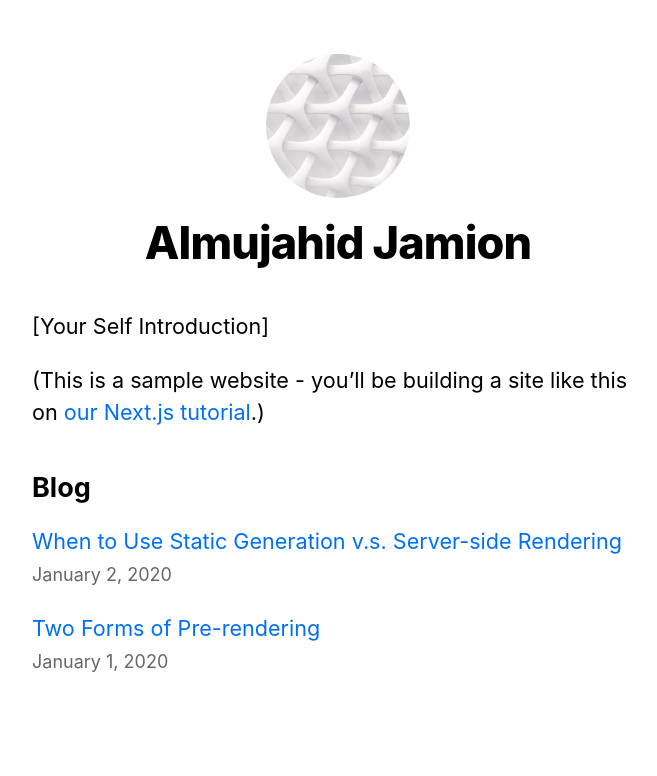
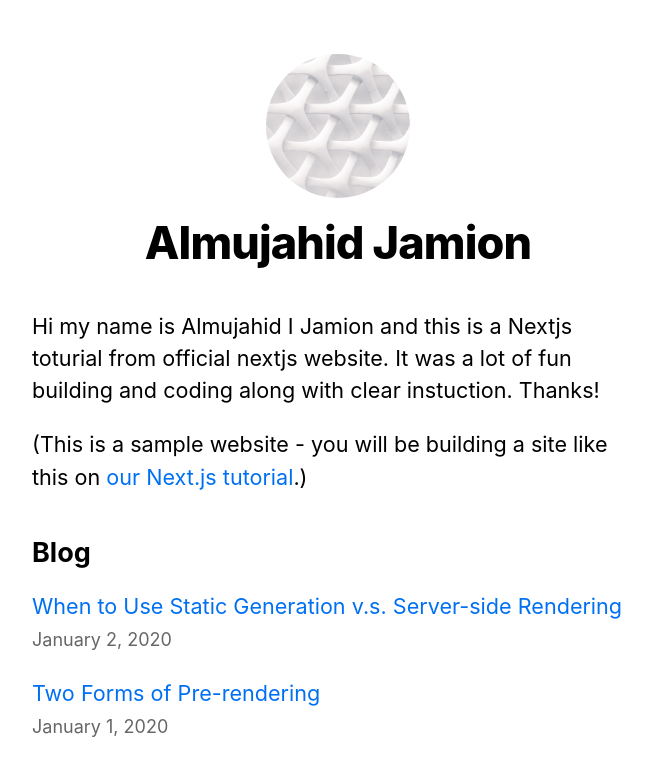
Before and after one commit to firemelon96/nextjs-blog, a Next.js app: page / in a window 1280 px wide. Shown: the top 776 px of the page, without its empty margins (302-959 px from the left). Built offline with nearby package versions, Linux system fonts and the light colour scheme.

Commit message:
Fixed the header-missing error

```diff
--- a/components/date.js
+++ b/components/date.js
@@ -2,5 +2,5 @@ import { format, parseISO } from "date-fns";
 
 export default function Date({ dateString }) {
   const date = parseISO(dateString);
-  return <time datetime={dateString}>{format(date, "LLLL d, yyyy")}</time>;
+  return <time dateTime={dateString}>{format(date, "LLLL d, yyyy")}</time>;
 }
--- a/components/layout.js
+++ b/components/layout.js
@@ -11,8 +11,7 @@ export default function Layout({ children, home }) {
   return (
     <div className={styles.container}>
       <Head>
-        <Link rel="icon" href="/favicon.ico"></Link>
-      </Head>
+        <link rel="icon" href="/favicon.ico" />
         <meta
           name="description"
           content="Learn how to build a personal website using next.js"
@@ -25,6 +24,7 @@ export default function Layout({ children, home }) {
         />
         <meta name="og:title" content={siteTitle} />
         <meta name="twitter:card" content="summary_large_image" />
+      </Head>
       <header className={styles.header}>
         {home ? (
           <>
--- a/pages/authors/me.js
+++ /dev/null
@@ -1,3 +0,0 @@
-export default function Me() {
-  return <h1>This is me</h1>;
-}
--- a/pages/index.js
+++ b/pages/index.js
@@ -22,9 +22,13 @@ export default function Home({ allPostsData }) {
         <title>{siteTitle}</title>
       </Head>
       <section className={utilStyles.headingMd}>
-        <p>[Your Self Introduction]</p>
         <p>
-          (This is a sample website - you’ll be building a site like this on{" "}
+          Hi my name is Almujahid I Jamion and this is a Nextjs toturial from
+          official nextjs website. It was a lot of fun building and coding along
+          with clear instuction. Thanks!
+        </p>
+        <p>
+          (This is a sample website - you will be building a site like this on{" "}
           <a href="https://nextjs.org/learn">our Next.js tutorial</a>.)
         </p>
       </section>
```
Lines whose indentation alone changed are shown as unchanged.
